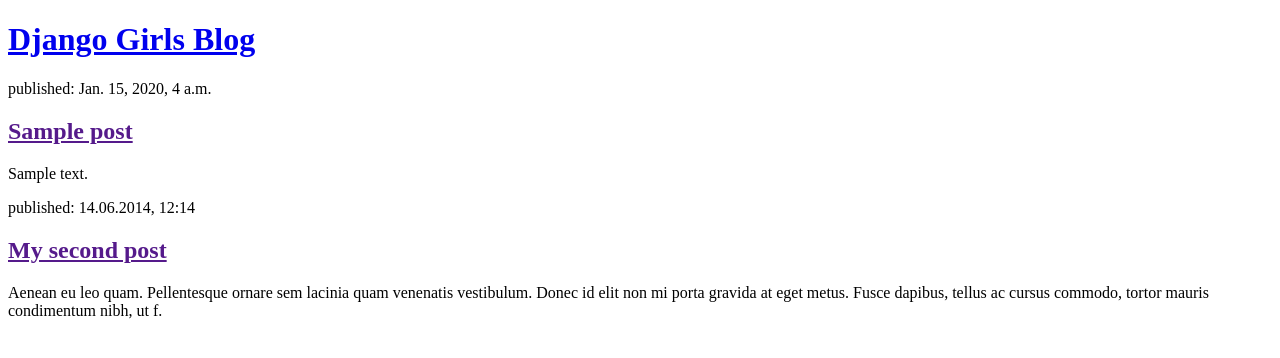
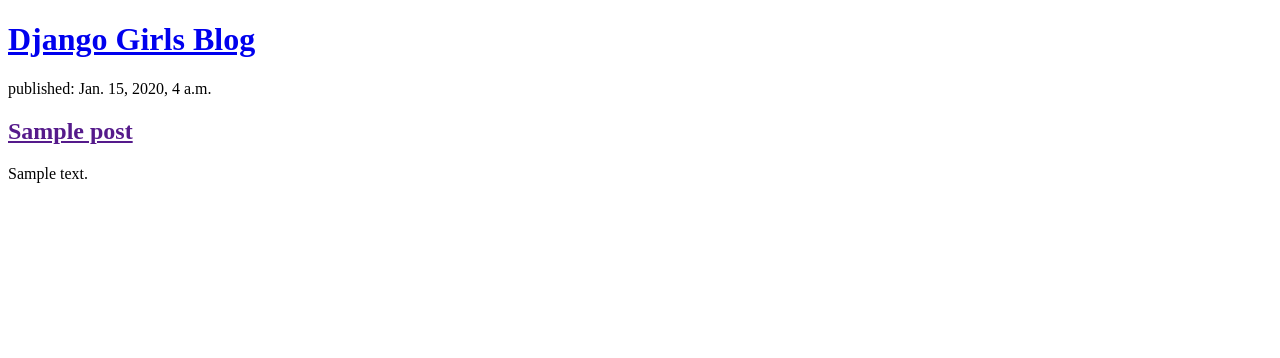
Before and after one commit to Danteel97/my-first-blog, a Django app: page / in a window 1280 px wide. Shown: the top 358 px of the page. Run offline with Django 3.2, Linux system fonts and the light colour scheme; tables that the repository leaves empty hold one stand-in row (values such as "Sample post").

Commit message:
Modified templates to display posts from database.

```diff
--- a/blog/templates/blog/post_list.html
+++ b/blog/templates/blog/post_list.html
@@ -15,11 +15,5 @@
                 <p>{{ post.text|linebreaksbr }}</p>
             </article>
         {% endfor %}
-
-        <article>
-            <time>published: 14.06.2014, 12:14</time>
-            <h2><a href="">My second post</a></h2>
-            <p>Aenean eu leo quam. Pellentesque ornare sem lacinia quam venenatis vestibulum. Donec id elit non mi porta gravida at eget metus. Fusce dapibus, tellus ac cursus commodo, tortor mauris condimentum nibh, ut f.</p>
-        </article>
     </body>
 </html>
```
